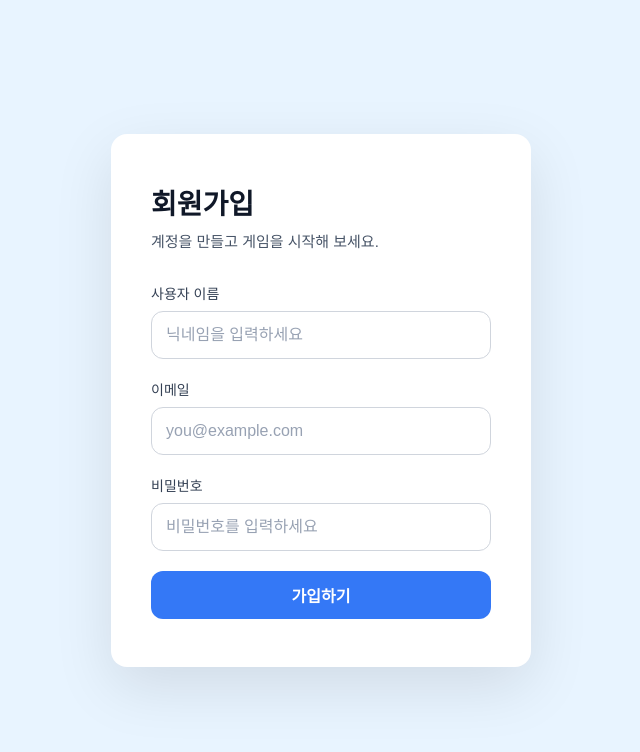
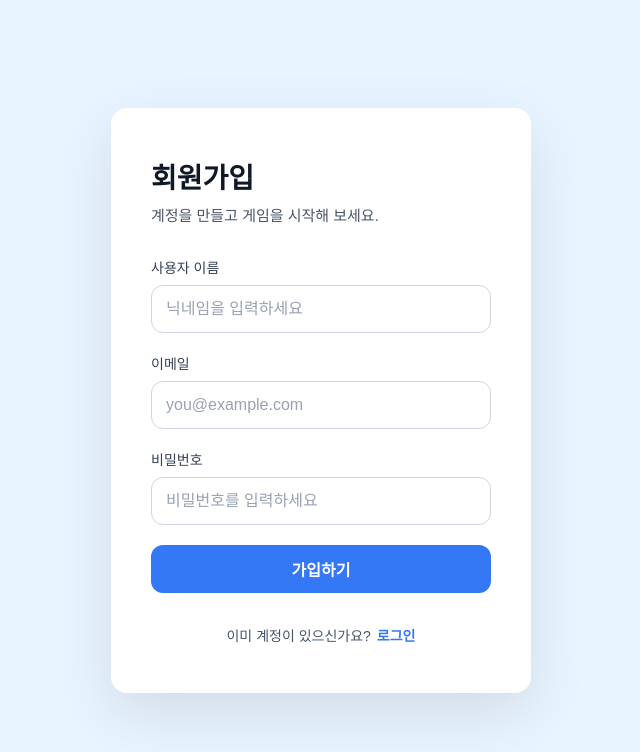
Before and after one commit to Life-in-another-world-starting-with-VN/while-front, a React (Vite) app: page /register in a window 1280 px wide. Shown: the top 752 px of the page, without its empty margins (319-959 px from the left). Built offline with nearby package versions, Linux system fonts and the light colour scheme; a web font is replaced by a local one.

Commit message:
feat: Auth 페이지 개선 및 리프레시 토큰 관리
- 엑세스 토큰 발급 훅 생성
- 리프레시 토큰 로컬 스토리지에 저장

```diff
--- a/src/pages/Auth/Login/index.tsx
+++ b/src/pages/Auth/Login/index.tsx
@@ -1,4 +1,5 @@
 import { useState, type ChangeEvent, type FormEvent } from "react";
+import { Link } from "react-router-dom";
 import styled from "styled-components";
 
 type FormData = {
@@ -123,24 +124,28 @@ const Message = styled.p<{ $tone: "success" | "error" }>`
   padding: 12px 14px;
 `;
 
-const TokenPreview = styled.pre`
-  margin: 0;
-  max-height: 180px;
-  overflow: auto;
-  padding: 14px 16px;
-  border-radius: 12px;
-  background: #f8fafc;
-  font-size: 13px;
-  line-height: 1.4;
-  color: #1f2937;
-  border: 1px solid #e2e8f0;
+const Footer = styled.div`
+  display: flex;
+  justify-content: center;
+  font-size: 14px;
+  color: #475467;
+`;
+
+const FooterLink = styled(Link)`
+  margin-left: 6px;
+  color: #3478f6;
+  font-weight: 600;
+  text-decoration: none;
+
+  &:hover {
+    text-decoration: underline;
+  }
 `;
 
 function LoginPage() {
   const [formData, setFormData] = useState<FormData>({ username: "", password: "" });
   const [isSubmitting, setIsSubmitting] = useState(false);
   const [feedback, setFeedback] = useState<{ type: "success" | "error"; text: string } | null>(null);
-  const [authPayload, setAuthPayload] = useState<LoginSuccess | null>(null);
 
   const handleChange = (event: ChangeEvent<HTMLInputElement>) => {
     const { name, value } = event.target;
@@ -150,7 +155,6 @@ function LoginPage() {
   const handleSubmit = async (event: FormEvent<HTMLFormElement>) => {
     event.preventDefault();
     setFeedback(null);
-    setAuthPayload(null);
     setIsSubmitting(true);
 
     try {
@@ -171,22 +175,40 @@ function LoginPage() {
         body,
       });
 
-      const payload = await response.json().catch(() => null);
+      const payload: unknown = await response.json().catch(() => null);
 
-      if (!response.ok) {
-        const errorMessage =
-          Array.isArray(payload?.detail) && payload.detail.length > 0
-            ? payload.detail.map((item: { msg?: unknown }) => String(item.msg ?? "오류가 발생했습니다.")).join("\n")
-            : payload && typeof payload === "object" && "detail" in payload && !Array.isArray(payload.detail)
-              ? String(payload.detail)
-              : "로그인에 실패했습니다. 정보를 확인하고 다시 시도해 주세요.";
+      if (!response.ok || !payload) {
+        const errorMessage = (() => {
+          if (payload && typeof payload === "object") {
+            const detail = (payload as { detail?: unknown }).detail;
+            if (Array.isArray(detail) && detail.length > 0) {
+              return detail
+                .map((item) => String((item as { msg?: unknown }).msg ?? "오류가 발생했습니다."))
+                .join("\n");
+            }
+            if (typeof detail === "string") {
+              return detail;
+            }
+          }
+          return "로그인에 실패했습니다. 정보를 확인하고 다시 시도해 주세요.";
+        })();
 
         setFeedback({ type: "error", text: errorMessage });
         return;
       }
 
+      const loginPayload = payload as Partial<LoginSuccess>;
+      if (typeof loginPayload.refresh_token === "string" && loginPayload.refresh_token.length > 0) {
+        localStorage.setItem("refresh_token", loginPayload.refresh_token);
+      } else {
+        setFeedback({
+          type: "error",
+          text: "서버에서 리프레시 토큰을 받지 못했습니다. 다시 시도해 주세요.",
+        });
+        return;
+      }
+
       setFeedback({ type: "success", text: "로그인에 성공했습니다!" });
-      setAuthPayload(payload as LoginSuccess);
       setFormData({ username: "", password: "" });
     } catch (error) {
       setFeedback({
@@ -237,10 +259,10 @@ function LoginPage() {
             {isSubmitting ? "처리 중..." : "로그인"}
           </SubmitButton>
         </Form>
-
-        {authPayload ? (
-          <TokenPreview>{JSON.stringify(authPayload, null, 2)}</TokenPreview>
-        ) : null}
+        <Footer>
+          아직 계정이 없으신가요?
+          <FooterLink to="/register">회원가입</FooterLink>
+        </Footer>
       </Card>
     </PageContainer>
   );
--- a/src/pages/Auth/Register/index.tsx
+++ b/src/pages/Auth/Register/index.tsx
@@ -1,4 +1,5 @@
 import { useState, type ChangeEvent, type FormEvent } from "react";
+import { Link } from "react-router-dom";
 import styled from "styled-components";
 
 type FormData = {
@@ -117,6 +118,24 @@ const Message = styled.p<{ $tone: "success" | "error" }>`
   padding: 12px 14px;
 `;
 
+const Footer = styled.div`
+  display: flex;
+  justify-content: center;
+  font-size: 14px;
+  color: #475467;
+`;
+
+const FooterLink = styled(Link)`
+  margin-left: 6px;
+  color: #3478f6;
+  font-weight: 600;
+  text-decoration: none;
+
+  &:hover {
+    text-decoration: underline;
+  }
+`;
+
 function RegisterPage() {
   const [formData, setFormData] = useState<FormData>({
     username: "",
@@ -229,6 +248,10 @@ function RegisterPage() {
             {isSubmitting ? "처리 중..." : "가입하기"}
           </SubmitButton>
         </Form>
+        <Footer>
+          이미 계정이 있으신가요?
+          <FooterLink to="/login">로그인</FooterLink>
+        </Footer>
       </Card>
     </PageContainer>
   );
```
Also changed, not shown: src/hooks/useTokenRefresh.ts (added, +87 -0 lines).
